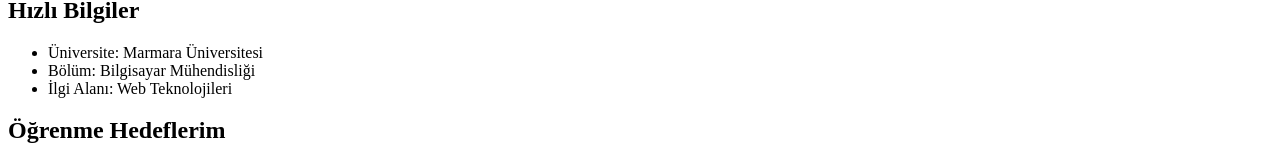
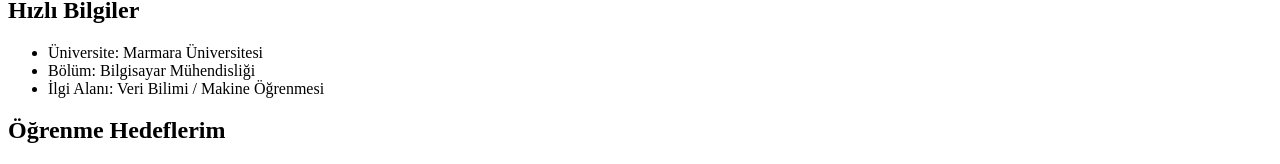
Before and after one commit to eminbalmuk/eminbalmuk.github.io, a plain HTML site: page index.html in a window 1280 px wide. Shown: the part 328-492 px from the top of the page. Drawn offline with Linux system fonts and the light colour scheme.

Commit message:
index html

```diff
--- a/index.html
+++ b/index.html
@@ -34,7 +34,7 @@
       <ul>
         <li>Üniversite: Marmara Üniversitesi</li>
         <li>Bölüm: Bilgisayar Mühendisliği</li>
-        <li>İlgi Alanı: Web Teknolojileri</li>
+        <li>İlgi Alanı: Veri Bilimi / Makine Öğrenmesi</li>
       </ul>
     </section>
 
```
